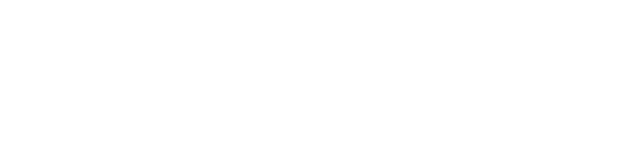
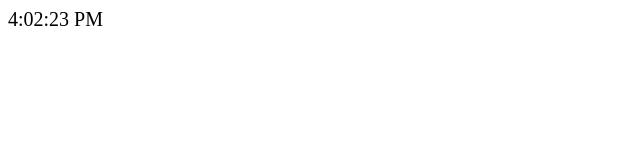
Before and after one commit to rhx1138/time-of-day, a plain HTML site: page index.html in a window 1280 px wide. Shown: the whole page, without its empty margins (0-640 px from the left). Drawn offline with Linux system fonts and the light colour scheme.

Commit message:
added clock to index with setInterval func in script

```diff
--- a/index.html
+++ b/index.html
@@ -8,6 +8,8 @@
     <title>Time of day</title>
 </head>
 <body>
+
+    <div id="clock"></div>
     <script src="script.js"></script>
 </body>
 </html>
--- a/script.js
+++ b/script.js
@@ -0,0 +1,4 @@
+setInterval(function(){
+    var date=new Date();
+    document.getElementById("clock").innerHTML=date.toLocaleTimeString();
+    },1000);
--- a/styles.css
+++ b/styles.css
@@ -0,0 +1 @@
+#clock{font-size:20px;}
```
